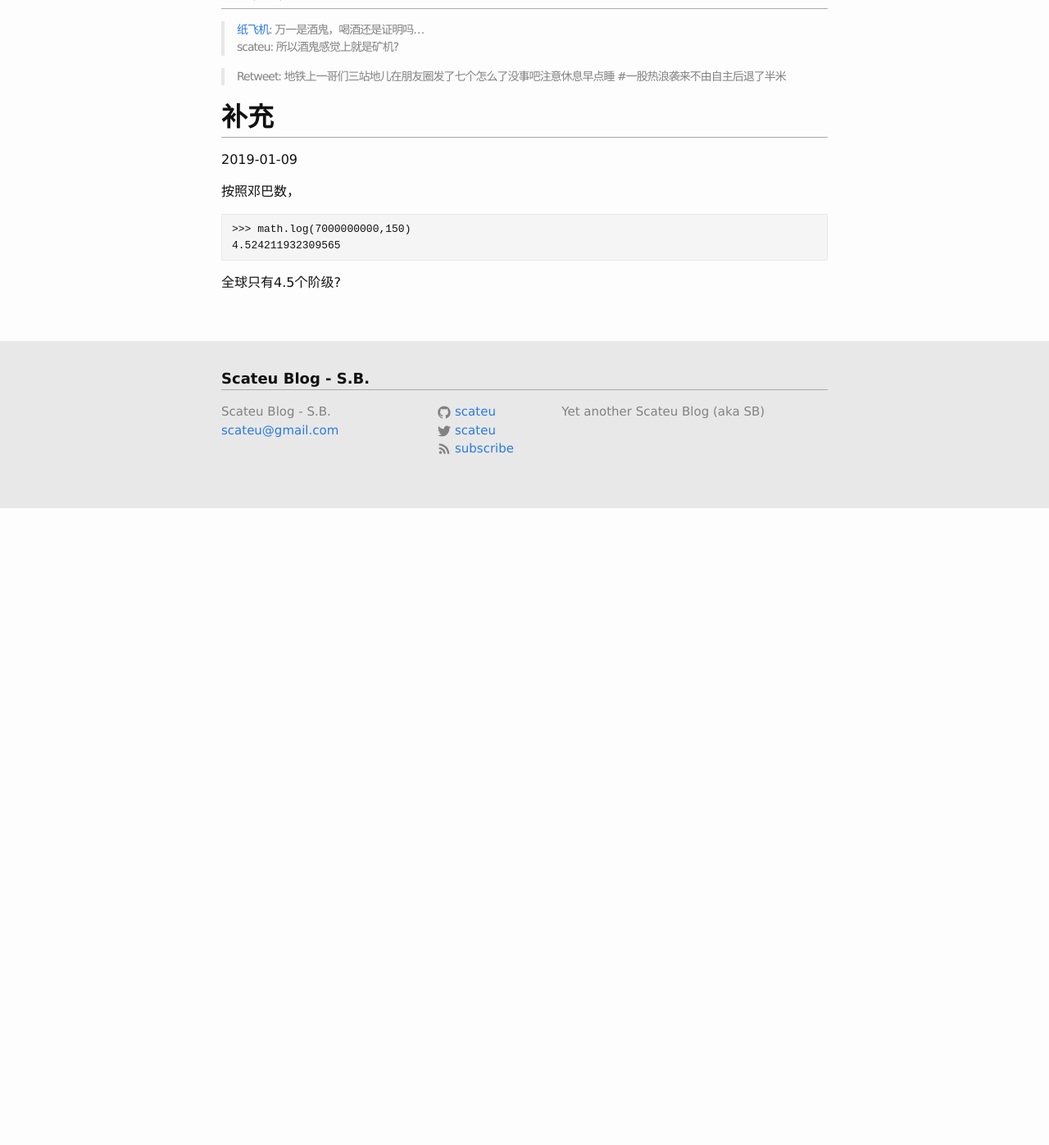
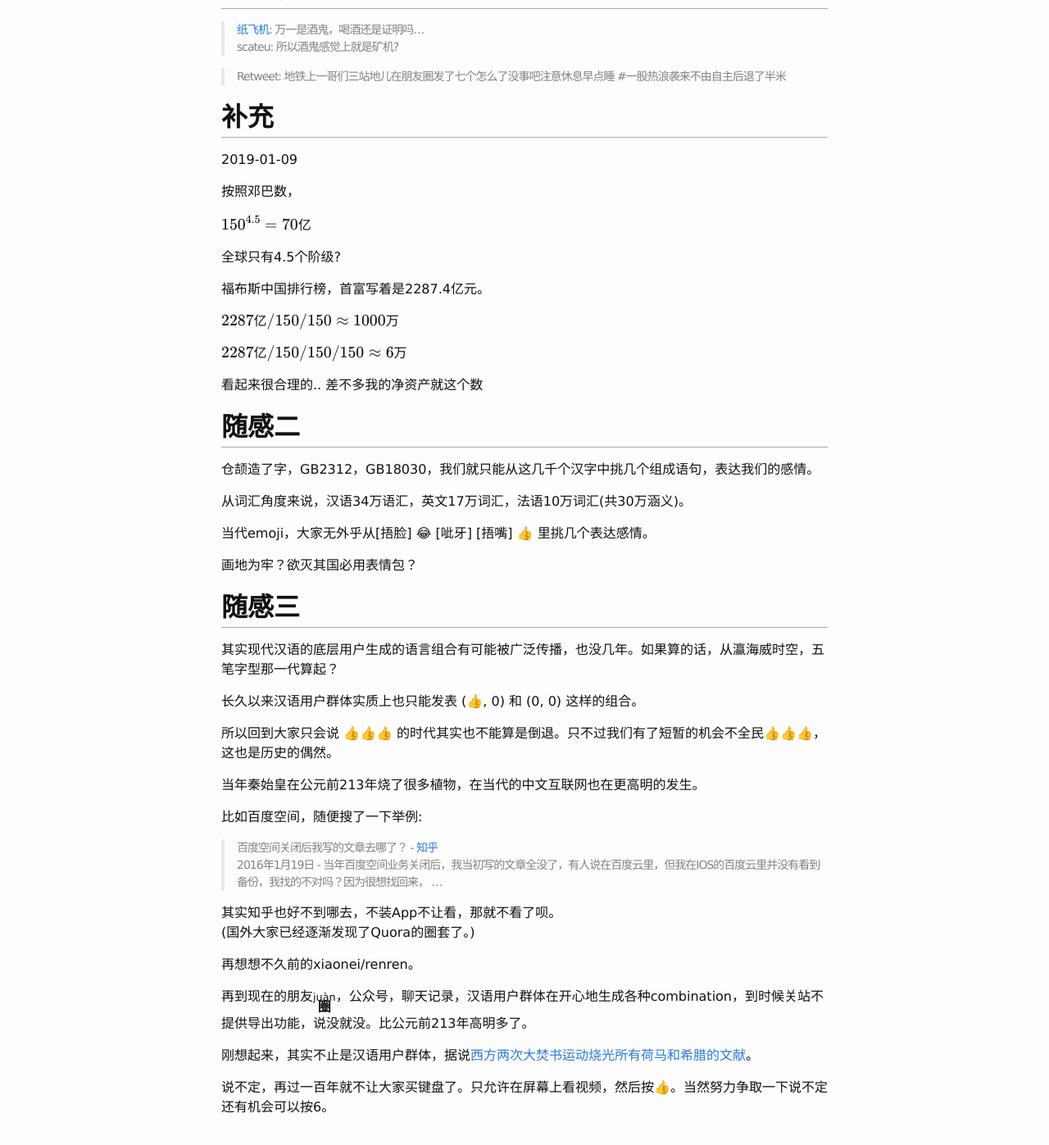
Before and after one commit to scateu/scateu.github.io, a Jekyll site: the page built from _posts/2017-11-29-proof-of-work-in-social-networking.md, in a window 1280 px wide and 1400 px high, scrolled down 2286 px. Shown: the top 1397 px of the window at 82% size. Built offline with Jekyll 4.4.1, drawn with Linux system fonts in a browser that asks for light colours; nearby versions of some CDN libraries; formulas are drawn with MathJax 3; comment, search, counter and statistics services are not loaded; before the commit the page ends 2905 px from its top, so only the background shows below that.

Commit message:
2019年 1月 9日 星期三 13时57分35秒 CST

````diff
--- a/_posts/2017-11-29-proof-of-work-in-social-networking.md
+++ b/_posts/2017-11-29-proof-of-work-in-social-networking.md
@@ -107,9 +108,53 @@ mathjax: true
 
 按照邓巴数，
 
-```
->>> math.log(7000000000,150)
-4.524211932309565
-```
+$  150^{4.5} = 70亿 $
 
 全球只有4.5个阶级?
+
+福布斯中国排行榜，首富写着是2287.4亿元。
+
+$2287亿/150/150 \approx 1000万$
+
+$2287亿/150/150/150 \approx 6万$
+
+看起来很合理的.. 差不多我的净资产就这个数
+
+
+## 随感二
+
+仓颉造了字，GB2312，GB18030，我们就只能从这几千个汉字中挑几个组成语句，表达我们的感情。
+
+从词汇角度来说，汉语34万语汇，英文17万词汇，法语10万词汇(共30万涵义)。
+
+当代emoji，大家无外乎从[捂脸] 😂 [呲牙] [捂嘴] 👍 里挑几个表达感情。
+
+画地为牢？欲灭其国必用表情包？
+
+
+## 随感三
+
+其实现代汉语的底层用户生成的语言组合有可能被广泛传播，也没几年。如果算的话，从瀛海威时空，五笔字型那一代算起？
+
+长久以来汉语用户群体实质上也只能发表 (👍, 0) 和 (0, 0) 这样的组合。
+
+所以回到大家只会说 👍👍👍 的时代其实也不能算是倒退。只不过我们有了短暂的机会不全民👍👍👍，这也是历史的偶然。
+
+当年秦始皇在公元前213年烧了很多植物，在当代的中文互联网也在更高明的发生。
+
+比如百度空间，随便搜了一下举例:
+
+> 百度空间关闭后我写的文章去哪了？ - [知乎](https://www.zhihu.com/question/39667774)
+> 2016年1月19日 - 当年百度空间业务关闭后，我当初写的文章全没了，有人说在百度云里，但我在IOS的百度云里并没有看到备份，我找的不对吗？因为很想找回来， ...
+
+其实知乎也好不到哪去，不装App不让看，那就不看了呗。
+(国外大家已经逐渐发现了Quora的圈套了。)
+
+再想想不久前的xiaonei/renren。
+
+再到现在的朋友[圈]{juàn}，公众号，聊天记录，汉语用户群体在开心地生成各种combination，到时候关站不提供导出功能，说没就没。比公元前213年高明多了。
+
+刚想起来，其实不止是汉语用户群体，据说[西方两次大焚书运动烧光所有荷马和希腊的文献](http://blog.sina.com.cn/s/blog_4b712d230102e1rp.html)。
+
+
+说不定，再过一百年就不让大家买键盘了。只允许在屏幕上看视频，然后按👍。当然努力争取一下说不定还有机会可以按6。
````
Also changed, not shown: other parts of _posts/2017-11-29-proof-of-work-in-social-networking.md (+1 -0 lines).
